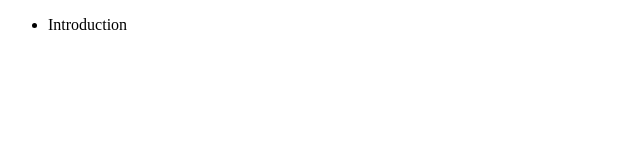
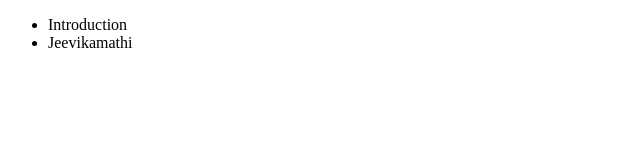
Before and after one commit to rsathishtechit/git-intro, a plain HTML site: page index.html in a window 1280 px wide. Shown: the full height of the page, 0-640 px from the left. Drawn offline with Linux system fonts and the light colour scheme.

Commit message:
Added successfully

```diff
--- a/index.html
+++ b/index.html
@@ -12,6 +12,7 @@
         <nav>
             <ul>
                 <li>Introduction</li>
+                <li>Jeevikamathi</li>
             </ul>
         </nav>
     </header>
```
